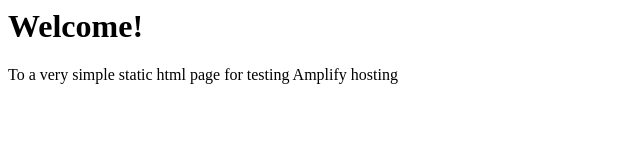
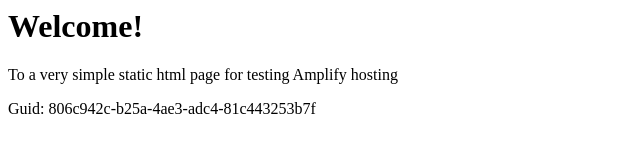
Before and after one commit to aws-aemilia-nrt/Github-PR-Commit-Integration-Test-DoNotTouch-Gith-P5X5MO5I-v1-preprod-ap-northeast-1, a website: page src/index.html in a window 1280 px wide. Shown: the whole page, without its empty margins (0-640 px from the left). Drawn offline with Linux system fonts and the light colour scheme.

Commit message:
commit from integ tests

```diff
--- a/src/index.html
+++ b/src/index.html
@@ -1,3 +1,5 @@
+
+
 <html lang="en">
 
 <head>
@@ -10,6 +12,6 @@
 <body>
     <h1>Welcome!</h1>
     <p>To a very simple static html page for testing Amplify hosting</p>
-</body>
+    <p>Guid: 806c942c-b25a-4ae3-adc4-81c443253b7f</p></body>
 
 </html>
```
